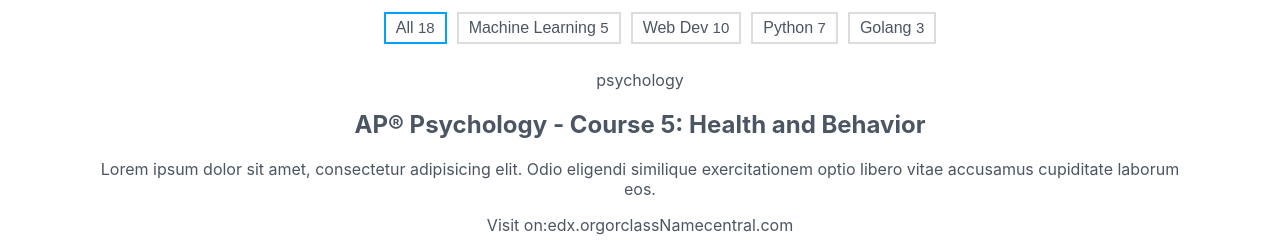
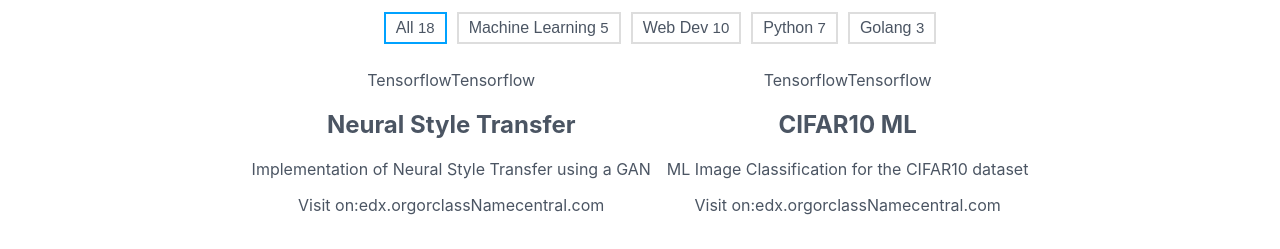
Before and after one commit to NikSchaefer/nikschaefer.com, a Next.js app: page /portfolio in a window 1280 px wide. Shown: the part 632-881 px from the top of the page. Built offline with nearby package versions, Linux system fonts and the light colour scheme.

Commit message:
card links

```diff
--- a/src/components/card.tsx
+++ b/src/components/card.tsx
@@ -1,6 +1,10 @@
 type Project = {
-	course: string;
-	tag: string;
+	title: string;
+	github: string;
+	external?: string;
+	tech: string[];
+	slug: string;
+	text?: string;
 };
 
 // eslint-disable-next-line import/no-default-export
@@ -9,20 +13,18 @@ export default function Card(props: { project: Project }): JSX.Element {
 		<div className="w-full max-w-sm px-4 py-3 mx-auto bg-white rounded-md shadow-md dark:bg-gray-800">
 			<div className="flex items-center justify-between">
 				<span className="text-sm font-light text-gray-800 dark:text-gray-400">
-					{props.project.course}
+					{props.project.tech[0]}
 				</span>
 				<span className="px-3 py-1 text-xs text-indigo-800 uppercase bg-indigo-200 rounded-full dark:bg-indigo-300 dark:text-indigo-900">
-					psychology
+					{props.project.tech[0]}
 				</span>
 			</div>
 			<div>
 				<h1 className="mt-2 text-lg font-semibold text-gray-800 dark:text-white">
-					AP® Psychology - Course 5: Health and Behavior
+					{props.project.title}
 				</h1>
 				<p className="mt-2 text-sm text-gray-600 dark:text-gray-300">
-					Lorem ipsum dolor sit amet, consectetur adipisicing elit.
-					Odio eligendi similique exercitationem optio libero vitae
-					accusamus cupiditate laborum eos.
+					{props.project.text}
 				</p>
 			</div>
 
```
